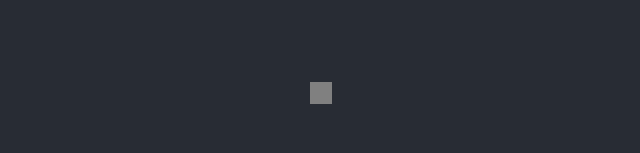
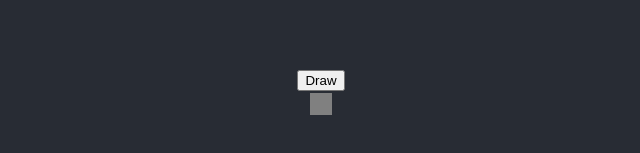
Before and after one commit to Arman-Berek/DOMChallenges3, a React (Create React App) app: page / in a window 1280 px wide. Shown: the part 431-584 px from the top of the page, without its empty margins (319-959 px from the left). Built offline with nearby package versions, Linux system fonts and the light colour scheme.

Commit message:
added draw button

```diff
--- a/src/App.js
+++ b/src/App.js
@@ -50,6 +50,13 @@ class App extends Component{
     }
   }
 
+  onMouseDown = (event) => {
+    this.setState({
+      isMouseDown: true,
+    })
+    console.log('mousedown triggered')
+  }
+
   render(){
     return (
       <div className="App">
@@ -86,7 +93,8 @@ class App extends Component{
              <AddRow rowCount={this.state.rowCount} columnCount={this.state.columnCount} color={this.state.color}></AddRow>
           */}
 
-          <Table rows={this.state.rowCount} columns={this.state.columnCount} color={this.state.color} />
+          <button onClick={this.onMouseDown}> Draw </button>
+          <Table rows={this.state.rowCount} columns={this.state.columnCount} color={this.state.color} drawing={this.state.isMouseDown} onMouseDown={this.onMouseDown}/>
 
         </header>
       </div>
--- a/src/components/Cell.js
+++ b/src/components/Cell.js
@@ -21,6 +21,7 @@ class Cell extends Component{
       this.setState({
         color: this.props.color
       })
+      console.log('mouseovered');
     }
   }
 
--- a/src/components/Table.js
+++ b/src/components/Table.js
@@ -10,8 +10,8 @@ class Table extends Component {
 
   render(){
     var rows = [];
-    for (var i = 0; i < this.props.columns; i++){
-      rows.push(<Row rows={this.props.rows} color={this.props.color}/>);
+    for (var i = 0; i < this.props.rows; i++){
+      rows.push(<Row columns={this.props.columns} color={this.props.color} drawing={this.props.drawing}/>);
     }
     return(
       <div>
--- a/src/components/row.js
+++ b/src/components/row.js
@@ -8,8 +8,8 @@ class AddRow extends Component{
     }
     render(){
       var cells = [];
-      for (var i = 0; i < this.props.rows; i++){
-        cells.push(<Cell color={this.props.color}/>);
+      for (var i = 0; i < this.props.columns; i++){
+        cells.push(<Cell color={this.props.color} drawing={this.props.drawing}/>);
       }
       return(
         <tr> {cells} </tr>
```
